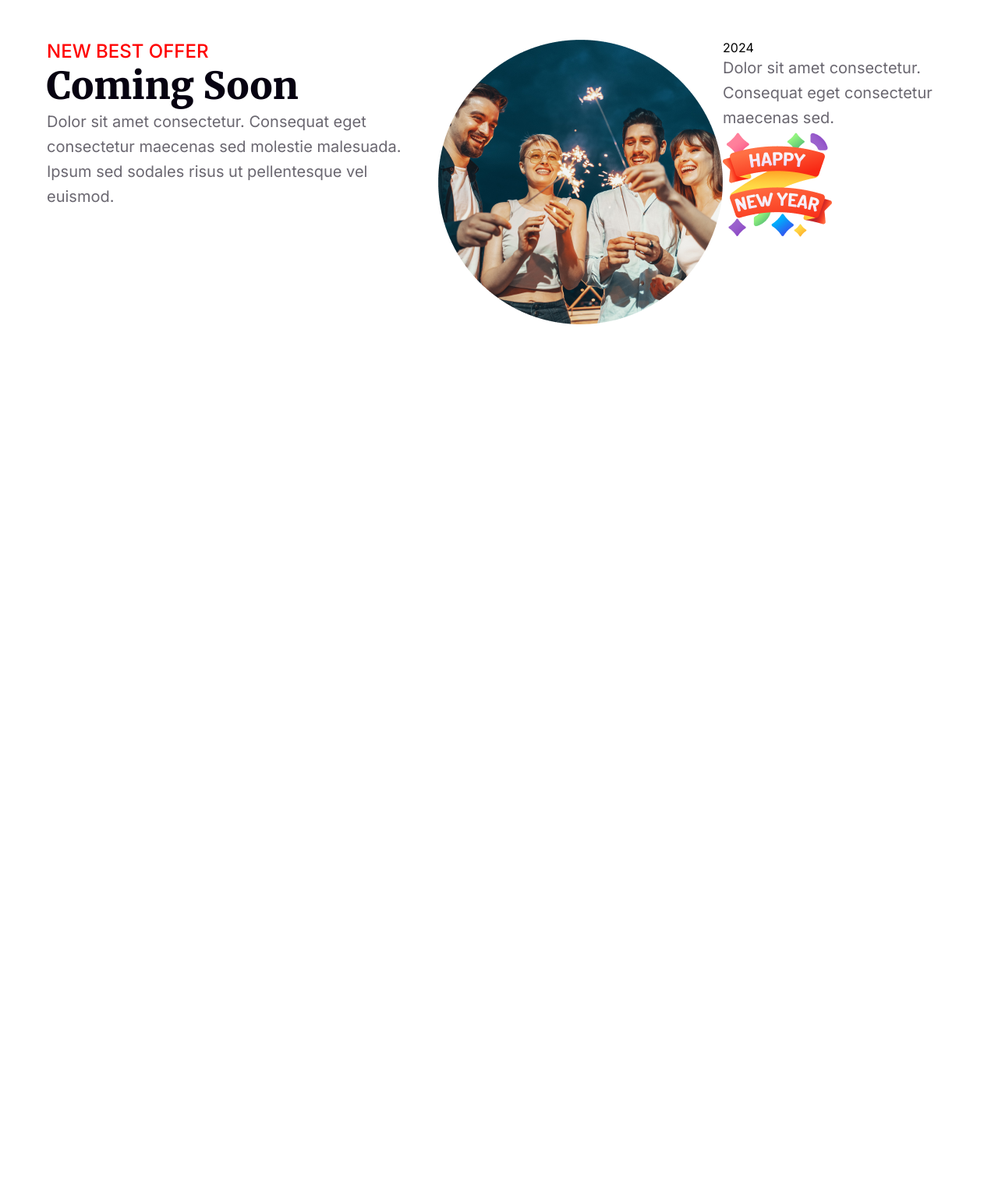
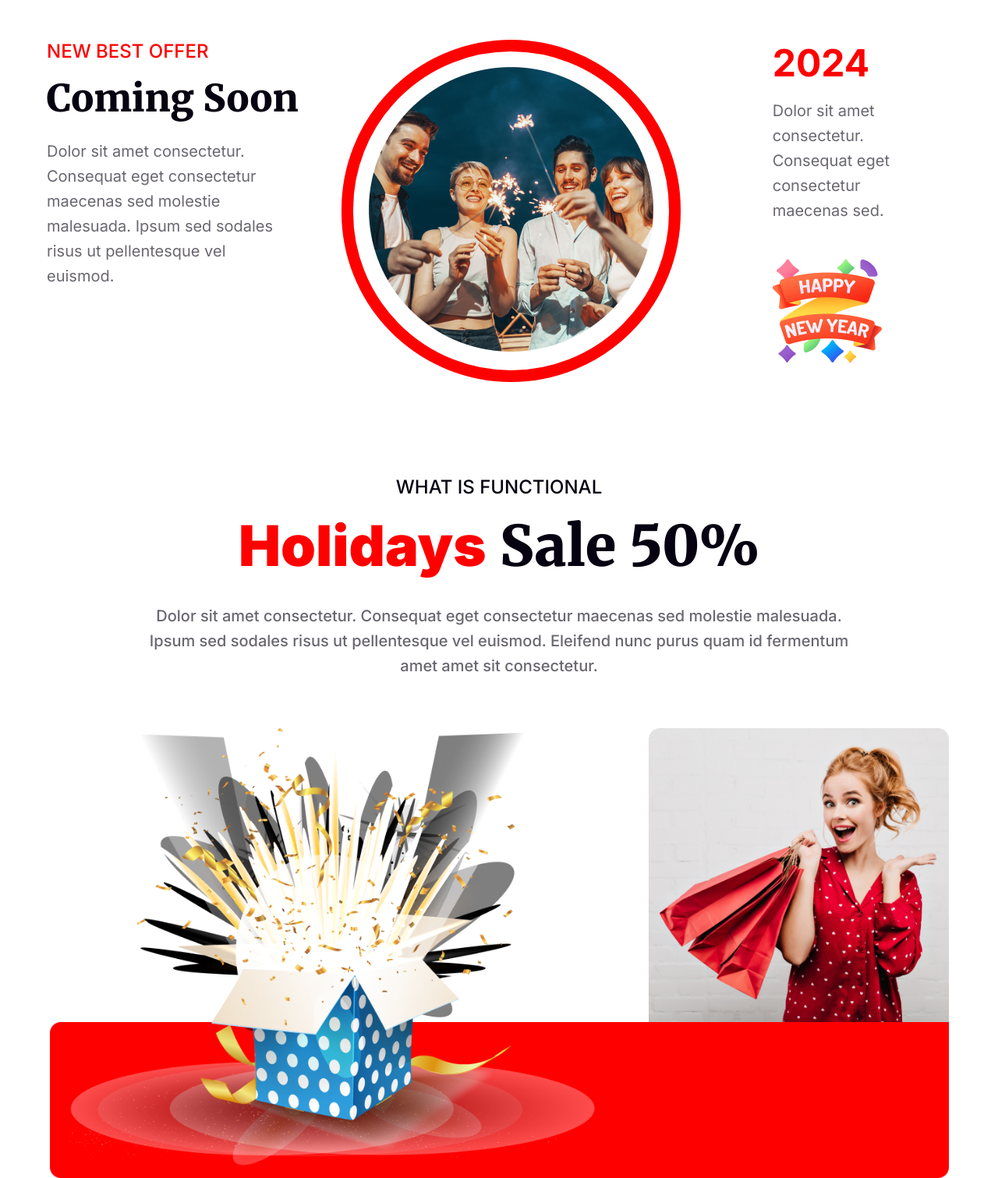
Before and after one commit to NifatHossain/new-year-web, a plain HTML site: page index.html in a window 1280 px wide. Shown: the part 2660-4171 px from the top of the page at 78% size. Before the commit the page ends 3080 px from the top, so only its background shows below. Drawn offline with Linux system fonts and the light colour scheme.

Commit message:
holiday added

```diff
--- a/index.html
+++ b/index.html
@@ -59,16 +59,39 @@
           <p class="sale-title">Coming Soon</p>
           <p class="sale-dis">Dolor sit amet consectetur. Consequat eget consectetur maecenas sed molestie malesuada. Ipsum sed sodales risus ut pellentesque vel euismod. </p>
         </div>
-        <div class="sale-column">
+        <div class="sale-column2">
           <img class="sale-image" src="images/Ellipse 1.png" alt="">
         </div>
-        <div class="sale-column">
+        <div class="sale-column3">
           <p class="sale-year">2024</p>
           <p class="sale-dis">Dolor sit amet consectetur. Consequat eget consectetur maecenas sed.</p>
           <img src="images/Group 96.png" alt="">
         </div>
       </section>
+      <section class="holiday">
+        <div class="holiday-text">
+          <p class="holiday-small">WHAT IS FUNCTIONAL</p>
+          <p class="holiday-title"><span class="coloring">Holidays</span> Sale 50%</p>
+          <p class="holiday-dis">Dolor sit amet consectetur. Consequat eget consectetur maecenas sed
+            molestie malesuada. Ipsum sed sodales risus ut pellentesque vel euismod. Eleifend nunc purus quam id fermentum amet amet sit consectetur.</p>
+        </div>
+        <div class="holiday-image">
+          <div class="top-images">
+            <img src="images/Group 75.png" alt="" class="box-image">
+            <img src="images/Rectangle 1.png" alt="" class="girl-image">
 
+
+          </div>
+        </div>
+
+      </section>
+      <!-- <div class="merge">
+        <img src="images/Group 44.png" alt="" class="discount-image">
+        <img src="images/Rectangle 1.png" alt="" class="girl-image">
+      </div> -->
+      <section class="gift">
+
+      </section>
     </main>
   </body>
 </html>
--- a/styles/new.css
+++ b/styles/new.css
@@ -137,7 +137,7 @@
 }
 .sale{
     display: flex;
-    justify-content: space-between;
+    /* justify-content: space-between; */
     margin-top: 120px;
 }
 .sale-red{
@@ -145,6 +145,7 @@
     font-family: Inter;
     font-size: 24px;
     font-weight: 500;
+    margin-bottom: 16px;
 }
 .sale-title{
     color: #070211;
@@ -152,6 +153,7 @@
     font-size: 48px;
     font-weight: 900;
     text-transform: capitalize;
+    margin-bottom: 22px;
 }
 .sale-dis{
     color: rgba(7, 2, 17, 0.60);
@@ -159,4 +161,86 @@
     font-size: 20px;
     font-weight: 400;
     line-height: 32px;
+    margin-right: 70px;
 }
+.sale-column2{
+    border: #F00 solid 15px;
+    border-radius: 463px;
+    padding: 20px;
+    margin-right: 118px;
+
+}
+.sale-year{
+    color: #F00;
+    font-family: Inter;
+    font-size: 48px;
+    font-weight: 700;
+    line-height: normal;
+    margin-bottom: 16px;
+}
+.sale-dis{
+    color: rgba(7, 2, 17, 0.60);
+    font-family: Inter;
+    font-size: 20px;
+    font-weight: 400;
+    /* line-height: 32px;  */
+    margin-bottom: 43px;
+}
+
+.holiday{
+    margin-top: 120px;
+}
+.holiday-title{
+    color: #070211;
+    text-align: center;
+    font-family: Merriweather;
+    font-size: 72px;
+    font-weight: 900;
+    margin-bottom: 28px;
+}
+.holiday-small{
+    color: #070211;
+    font-family: Inter;
+    text-align: center;
+    font-size: 24px;
+    font-weight: 500;
+    margin-bottom: 16px;
+}
+.holiday-dis{
+    color: rgba(7, 2, 17, 0.60);
+    text-align: center;
+    font-family: Inter;
+    font-size: 20px;
+    font-weight: 500;
+    line-height: 32px;
+    padding: 0px 110px;
+}
+.coloring{
+    color: #F00;
+}
+.top-images{
+    display: flex;
+    justify-content: space-around;
+    margin-top: 64px;
+    background-image: url('../images/Rectangle\ 2.png');
+    background-repeat: no-repeat;
+    background-position: bottom;
+    background-size: auto 200px;
+}
+.box-image{
+    width: 674px;
+    height: 577px;
+}
+.discount-image{
+    width: 165px;
+    height: 165px;
+
+
+}
+.girl-image{
+    width: 385px;
+    height: 377px;
+    margin-left: 40px;
+    margin-right: 3px;
+
+}
```
